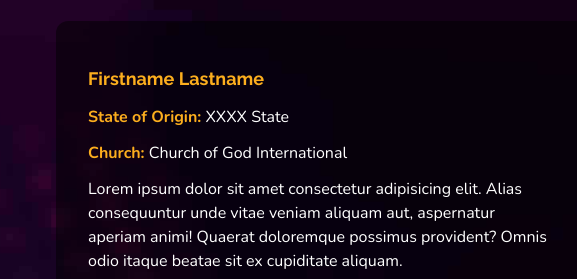
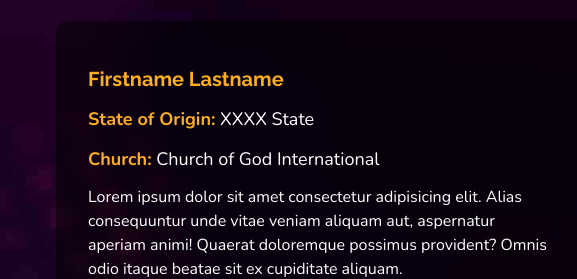
Before and after one commit to ogunsanwodavid/BibleStars, a plain HTML site: page stars/profiles/allprofilepage.html in a window 1280 px wide. Shown: the part 99-378 px from the top of the page, 0-577 px from the left. Drawn offline with nearby package versions, Linux system fonts and the light colour scheme; grey boxes are pictures that could not be loaded.

Commit message:
edited profiles

```diff
--- a/stars/profiles/allprofilepage.html
+++ b/stars/profiles/allprofilepage.html
@@ -148,12 +148,12 @@
 
             <!---- Profile details ---->
             <div class="w-full px-4 py-4 text-white space-y-3 md:w-[45%] md:h-[26rem] md:overflow-y-auto md:p-8" id="profile-details">
-                <h2 class="font-nunito font-bold text-lg text-light-orange">Firstname Lastname</h2>
+                <h2 class="font-nunito font-bold text-lg text-light-orange md:text-xl">Firstname Lastname</h2>
 
                 <article class="font-raleway text-base space-y-3">
-                    <p><span class="text-light-orange font-bold">State of Origin:</span> XXXX State</p>
+                    <p class="md:text-lg"><span class="text-light-orange font-bold">State of Origin:</span> XXXX State</p>
 
-                    <p><span class="text-light-orange font-bold">Church:</span> Church of God International</p>
+                    <p class="md:text-lg"><span class="text-light-orange font-bold">Church:</span> Church of God International</p>
 
                     <p>Lorem ipsum dolor sit amet consectetur adipisicing elit. Alias consequuntur unde vitae veniam aliquam aut, aspernatur aperiam animi! Quaerat doloremque possimus provident? Omnis odio itaque beatae sit ex cupiditate aliquam.</p>
 
```
